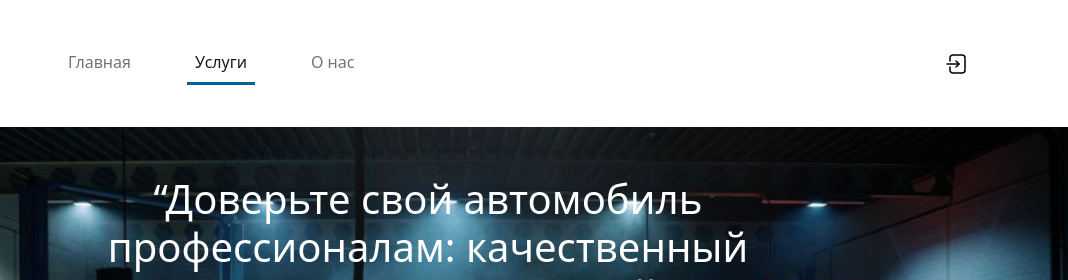
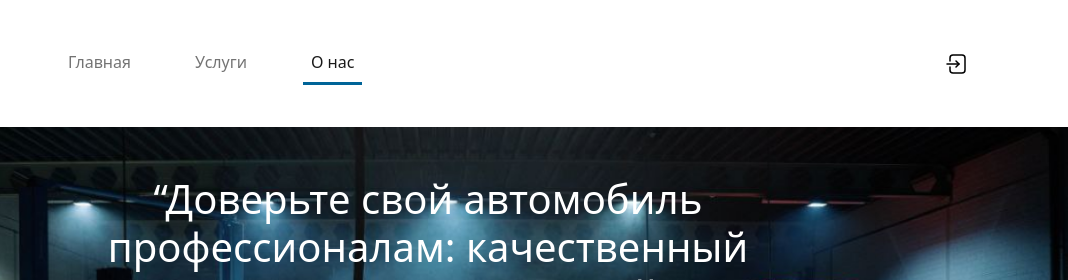
Before and after one commit to davlatsultonov/avtoservice, a website built with Vite: page src/pages/about.html in a window 1280 px wide. Shown: the top 280 px of the page, 212-1280 px from the left. Built offline with nearby package versions, Linux system fonts and the light colour scheme.

Commit message:
add minor fix navbar in about us page

```diff
--- a/src/pages/about.html
+++ b/src/pages/about.html
@@ -21,10 +21,10 @@
             <a class="nav-link" href="../">Главная</a>
           </li>
           <li class="nav-item ps-lg-5">
-            <a class="nav-link active" aria-current="page" href="../pages/services.html">Услуги</a>
+            <a class="nav-link" href="../pages/services.html">Услуги</a>
           </li>
           <li class="nav-item ps-lg-5">
-            <a class="nav-link" href="../pages/about.html">О нас</a>
+            <a class="nav-link active"  aria-current="page"  href="../pages/about.html">О нас</a>
           </li>
           <li class="nav-item ps-lg-5 ms-lg-auto" title="Авторизация">
             <a class="nav-link" href="./auth.html">
```
